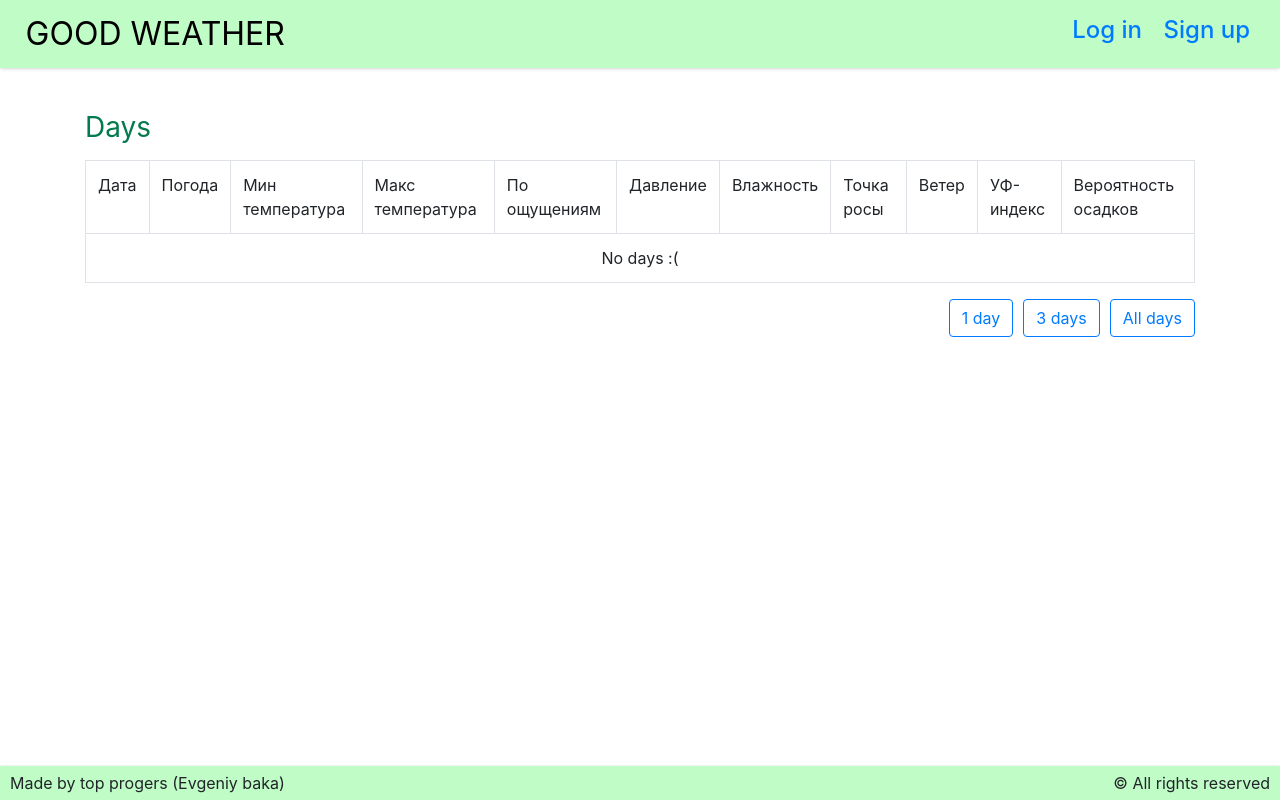
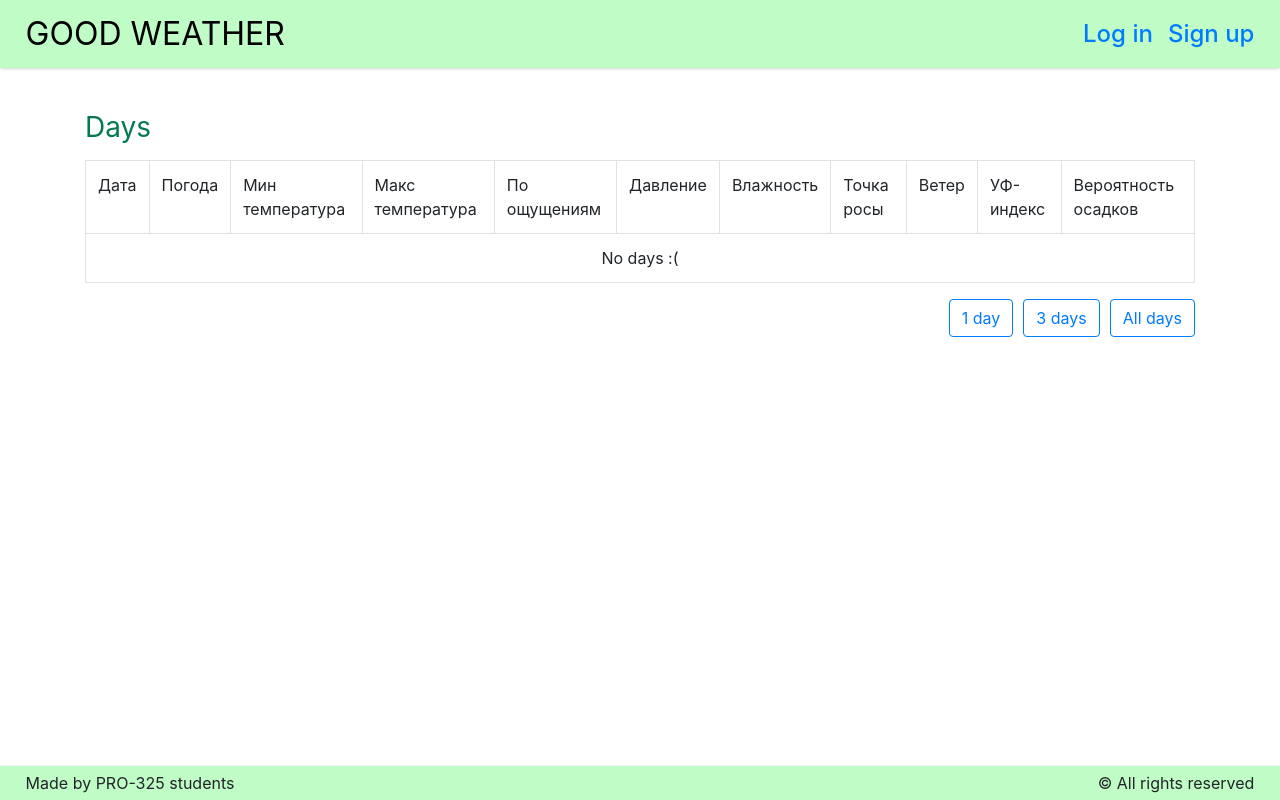
Before and after one commit to erikgab01/pcpo, a Django app: page /home/26/ in a window 1280 px wide. Run offline with Django 3.2, Linux system fonts and the light colour scheme; data comes from the database, SQL or seed files in the repository; some libraries are stand-ins or nearby versions.

Commit message:
Small fixes

```diff
--- a/pcpo/goodweather/static/style.css
+++ b/pcpo/goodweather/static/style.css
@@ -33,7 +33,7 @@
 
 .footer {
  flex: 0 0 auto;
- padding: 5px 10px;
+ padding: 5px 2%;
 }
 
 .logo {
@@ -101,13 +101,18 @@
 }
 
 .auth {
-  margin-right: 30px;
+  margin-right: 2%;
+  min-width: 270px;
 }
 
 .log-in-link {
   margin-right: 15px;
 }
 
+.log-in-link, .sign-up-link {
+  float: right;
+}
+
 .authorised {
   display: flex;
   justify-content: space-between;
--- a/pcpo/goodweather/templates/layout/basic.html
+++ b/pcpo/goodweather/templates/layout/basic.html
@@ -32,8 +32,10 @@
               <h4><a href="{% url 'account_logout' %}">Log out</a></h4>
             </div>
           {% else %}
-            <h4><a class="log-in-link" href="{% url 'account_login' %}">Log in</a>
-              <a class="sign-up-link" href="{% url 'account_signup' %}">Sign up</a></h4>
+            <h4>
+              <a class="sign-up-link" href="{% url 'account_signup' %}">Sign up</a>
+              <a class="log-in-link" href="{% url 'account_login' %}">Log in</a>
+            </h4>
           {% endif %}
         </div>
       </header>
@@ -46,7 +48,7 @@
       </div>
 
       <footer class="footer">
-        <div>Made by top progers (Evgeniy baka)</div>
+        <div>Made by PRO-325 students</div>
         <div>&copy; All rights reserved</div>
       </footer>
     </div>
```
